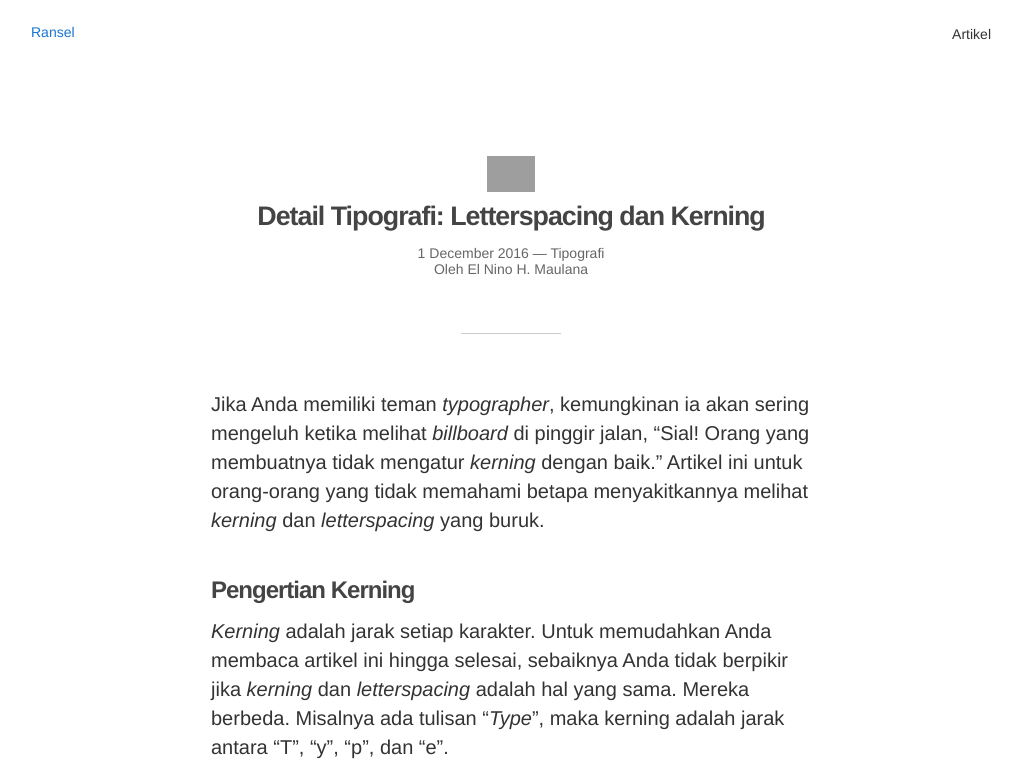
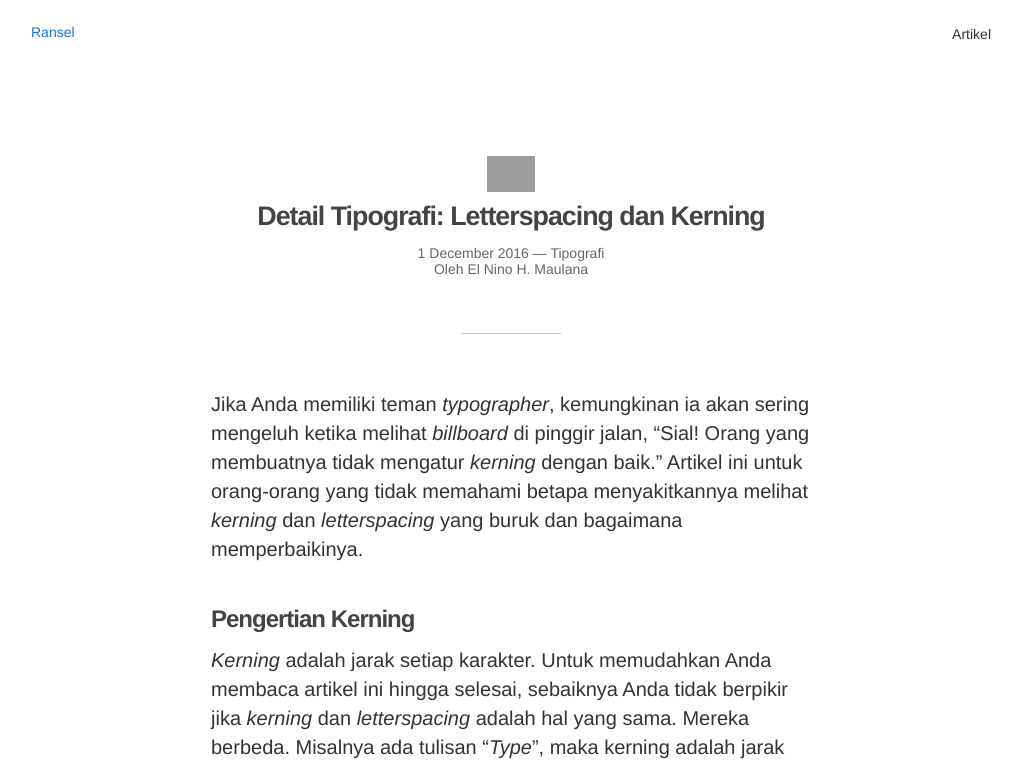
Before and after one commit to tertanda/rnsl.github.io, a Jekyll site: the page built from artikel/tipografi/_posts/2016-12-01-detail-tipografi-letterspacing-kerning.md, in a window 1280 px wide and 900 px high, cut to the strip 0-766 px from the top of the window. Shown: the whole strip, without its empty margins (129-1151 px from the left). Built offline with Jekyll 4.4.1, drawn with Linux system fonts in a browser that asks for light colours; grey boxes are pictures that could not be loaded.

Commit message:
Update 2016-12-01-detail-tipografi-letterspacing-kerning.md

```diff
--- a/artikel/tipografi/_posts/2016-12-01-detail-tipografi-letterspacing-kerning.md
+++ b/artikel/tipografi/_posts/2016-12-01-detail-tipografi-letterspacing-kerning.md
@@ -11,7 +11,7 @@ intro    : Kita akan membicarakan alasan mengapa Anda harus memperhatikan pasang
 meta     : Detail tipografi mempengaruhi penampilan tulisan dan kemudahan seseorang untuk membacanya. Dalam artikel ini, kita akan membicarakan letterspacing dan kerning.
 ---
 
-Jika Anda memiliki teman *typographer*, kemungkinan ia akan sering mengeluh ketika melihat *billboard* di pinggir jalan, "Sial! Orang yang membuatnya tidak mengatur *kerning* dengan baik." Artikel ini untuk orang-orang yang tidak memahami betapa menyakitkannya melihat *kerning* dan *letterspacing* yang buruk.
+Jika Anda memiliki teman *typographer*, kemungkinan ia akan sering mengeluh ketika melihat *billboard* di pinggir jalan, "Sial! Orang yang membuatnya tidak mengatur *kerning* dengan baik." Artikel ini untuk orang-orang yang tidak memahami betapa menyakitkannya melihat *kerning* dan *letterspacing* yang buruk dan bagaimana memperbaikinya.
 
 ## Pengertian Kerning
 
```
